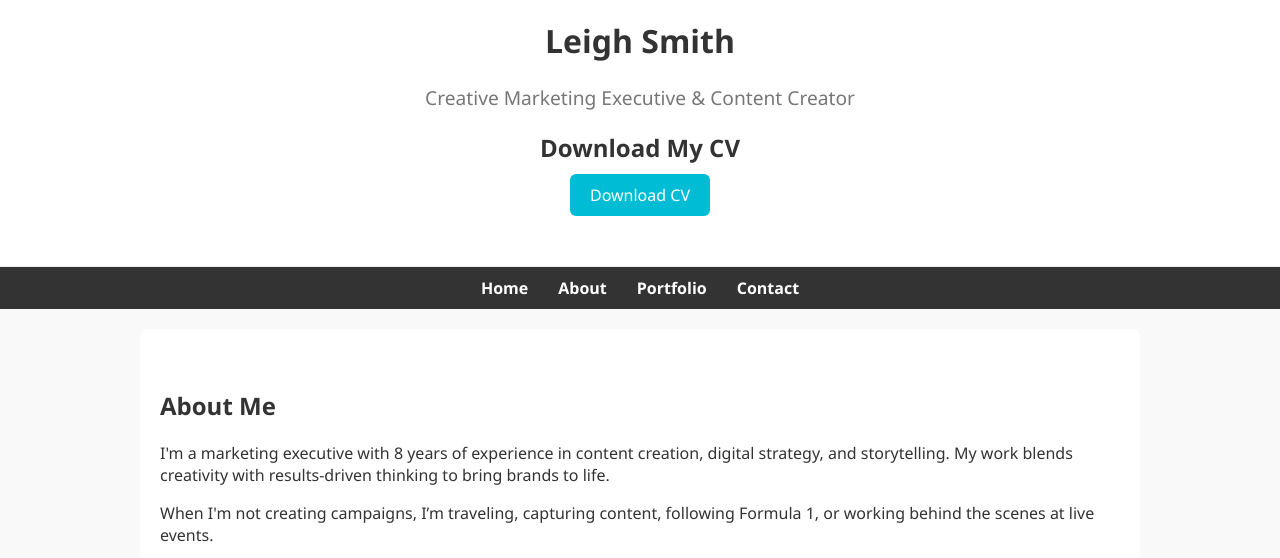
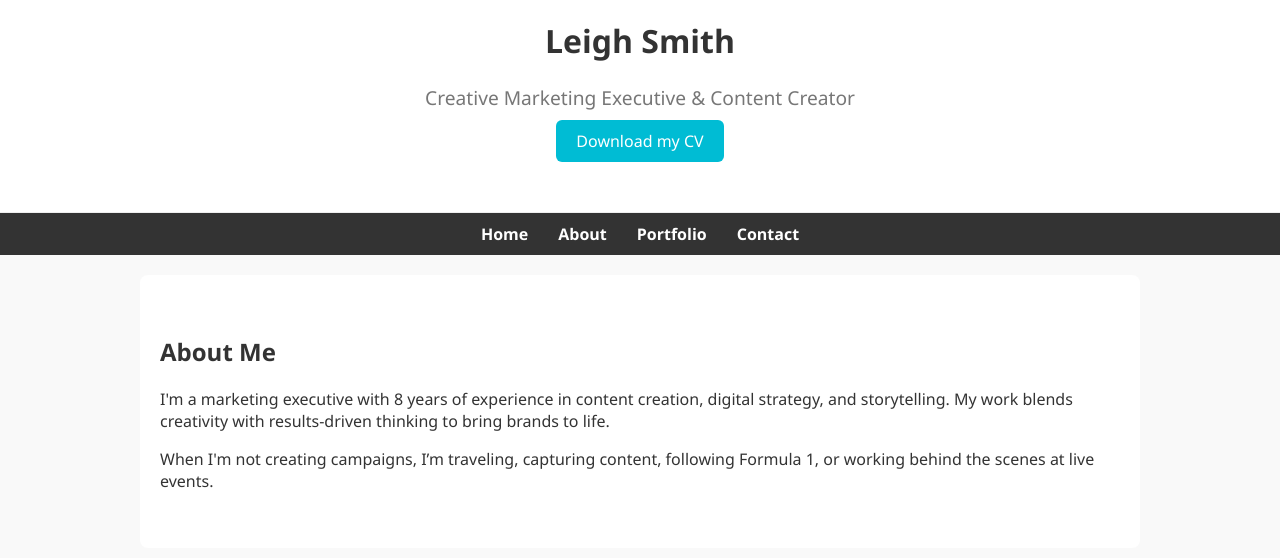
Before and after one commit to leighgina/leighsmith.github.io, a plain HTML site: page index.html in a window 1280 px wide. Shown: the part 242-800 px from the top of the page. Drawn offline with Linux system fonts and the light colour scheme.

Commit message:
Update index.html

```diff
--- a/index.html
+++ b/index.html
@@ -14,8 +14,7 @@
       <div>
         <h1>Leigh Smith</h1>
         <p class="tagline">Creative Marketing Executive & Content Creator</p>
-  <h2>Download My CV</h2>
-  <a href="assets/cv.pdf" class="btn" download="Leigh_Smith_CV">Download CV</a>
+  <a href="assets/cv.pdf" class="btn" download="Leigh_Smith_CV">Download my CV</a>
 </section>
       </div>
     </div>
```
